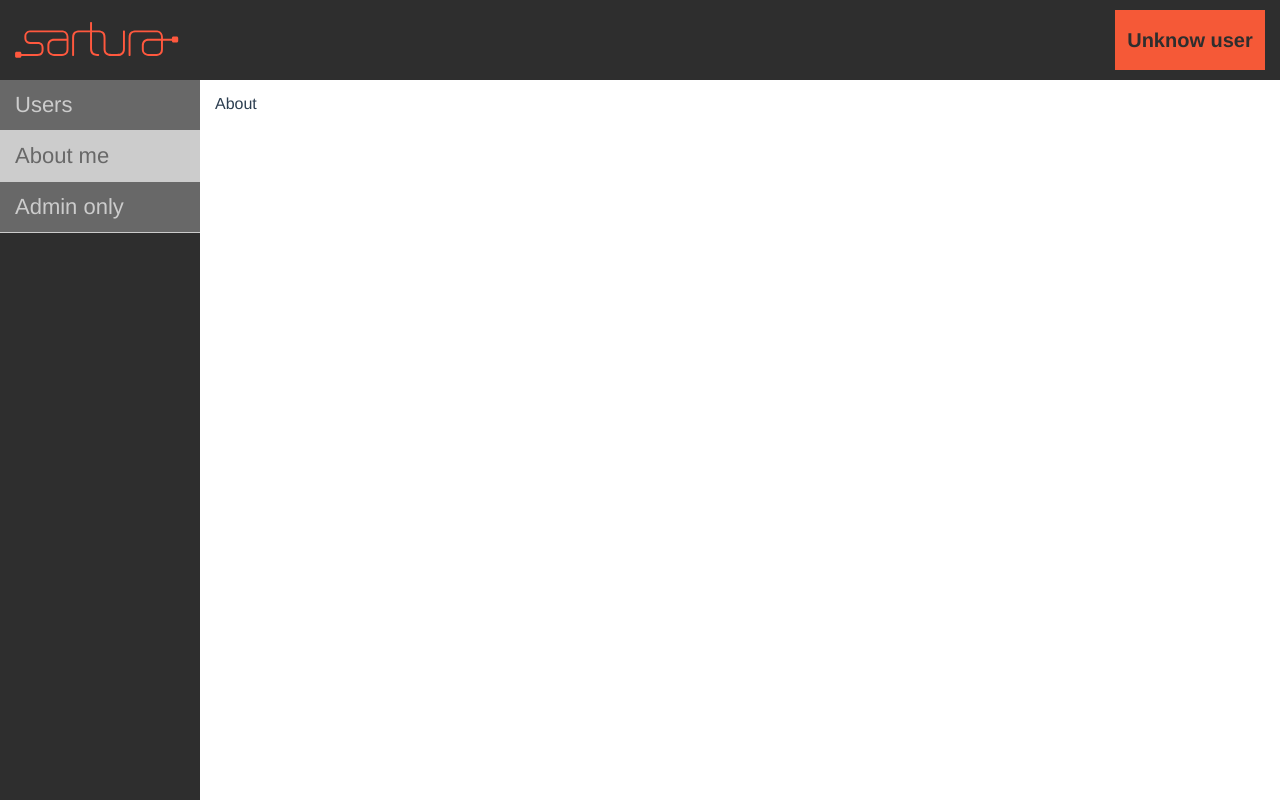
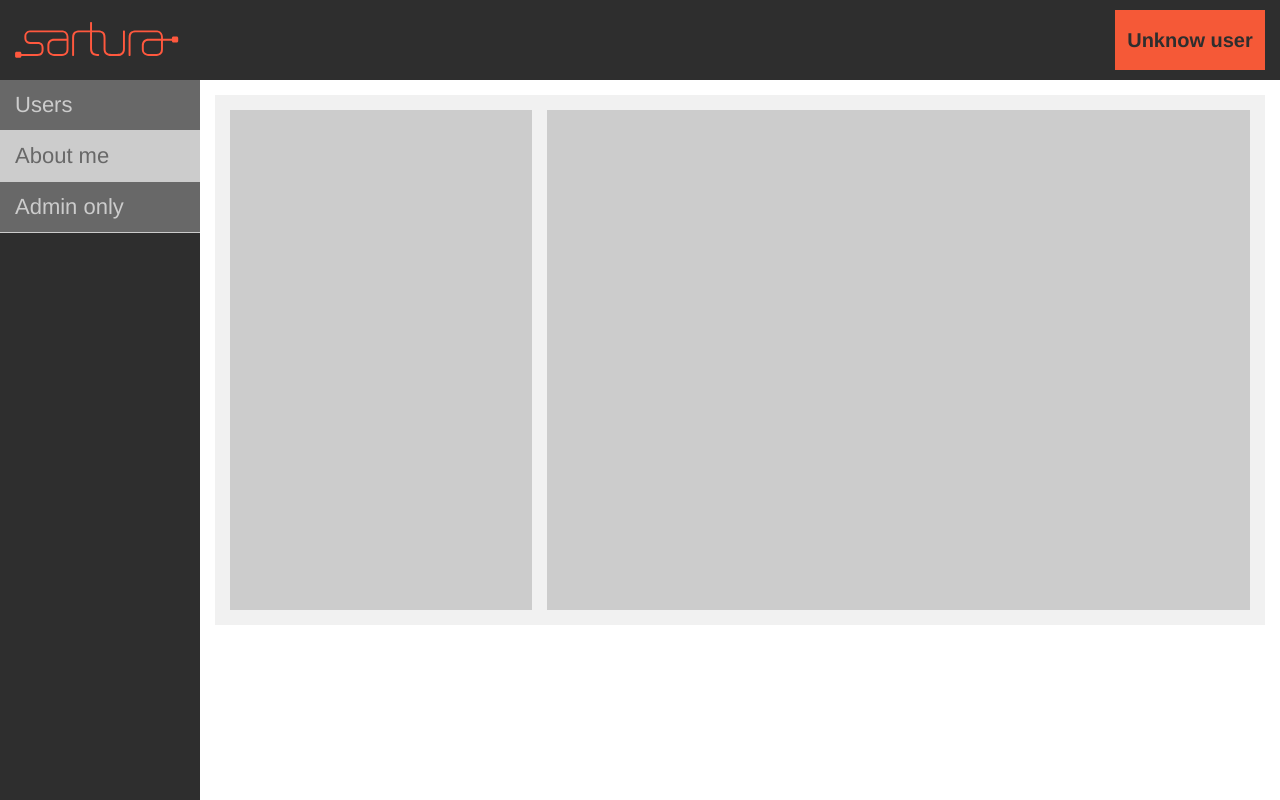
Before and after one commit to dpolonijo/VUE_app, a Vue app: page /about in a window 1280 px wide. Built offline with nearby package versions, Linux system fonts and the light colour scheme.

Commit message:
About me - layout 1

```diff
--- a/src/App.vue
+++ b/src/App.vue
@@ -26,8 +26,5 @@ export default {
 <style>
 .content {
     margin: 15px 15px 15px 215px;
-    /* padding: 15px;
-    border: solid 1px #999; */
-    /* background: #ccc; */
 }
 </style>
--- a/src/views/About.vue
+++ b/src/views/About.vue
@@ -1 +1,28 @@
-<template>About</template>
+<template>
+    <div class="about-wrap">
+        <div class="about-left"></div>
+        <div class="about-right"></div>
+    </div>
+</template>
+
+<style>
+.about-wrap {
+    display: flex;
+    align-items: stretch;
+    background-color: #f1f1f1;
+}
+
+.about-wrap div {
+    background: #ccc;
+    margin: 15px 0 15px 15px;
+    height: 500px;
+}
+
+.about-left {
+    flex-grow: 3;
+}
+.about-right {
+    flex-grow: 7;
+    margin-right: 15px !important;
+}
+</style>
--- a/src/views/Users.vue
+++ b/src/views/Users.vue
@@ -64,6 +64,11 @@ export default {
             let email = this.loggedUserData.email;
             if (email.slice(email.length - 4) === '.net') {
                 this.isUserPrivileged = true;
+                // Save privileged user to local storage
+                localStorage.setItem(
+                    'user',
+                    JSON.stringify(this.loggedUserData)
+                );
             } else {
                 this.isUserPrivileged = false;
             }
```
